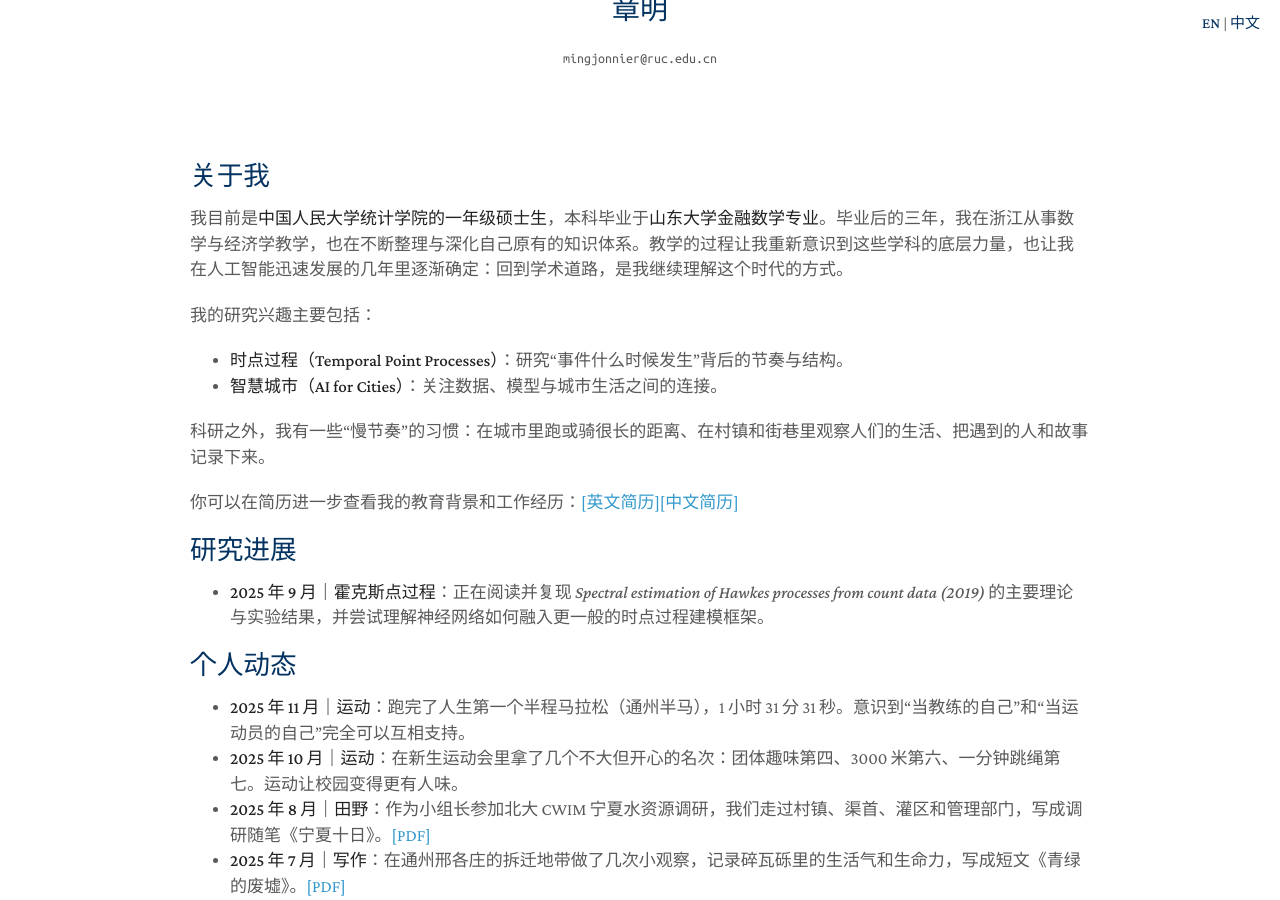
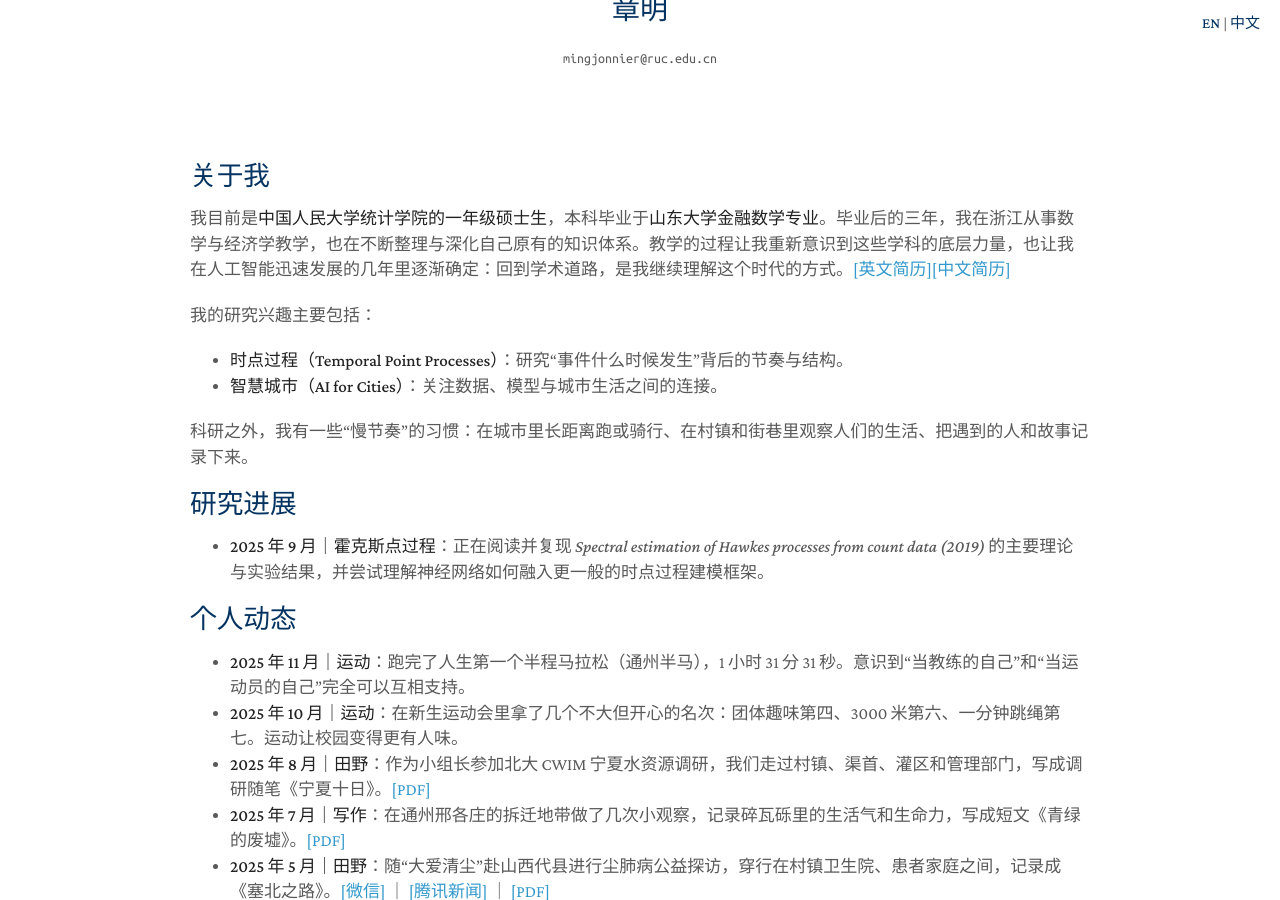
Before and after one commit to zhangming4153/zhangming4153.github.io, a Jekyll site: the page built from cn/index.md, in a window 1280 px wide and 900 px high, scrolled down 392 px. Built offline with Jekyll 4.4.1, drawn with Linux system fonts in a browser that asks for light colours; a style sheet for code colours, icons or effects is not loaded.

Commit message:
Update index.md

```diff
--- a/cn/index.md
+++ b/cn/index.md
@@ -4,15 +4,13 @@ permalink: /cn/
 title: 章明
 ---
 ## 关于我
-我目前是**中国人民大学统计学院的一年级硕士生**，本科毕业于**山东大学金融数学专业**。毕业后的三年，我在浙江从事数学与经济学教学，也在不断整理与深化自己原有的知识体系。教学的过程让我重新意识到这些学科的底层力量，也让我在人工智能迅速发展的几年里逐渐确定：回到学术道路，是我继续理解这个时代的方式。
+我目前是**中国人民大学统计学院的一年级硕士生**，本科毕业于**山东大学金融数学专业**。毕业后的三年，我在浙江从事数学与经济学教学，也在不断整理与深化自己原有的知识体系。教学的过程让我重新意识到这些学科的底层力量，也让我在人工智能迅速发展的几年里逐渐确定：回到学术道路，是我继续理解这个时代的方式。[[英文简历]](/assets/CV_MingZhang_en.pdf)[[中文简历]](/assets/CV_MingZhang_zh.pdf)
 
 我的研究兴趣主要包括：
 - **时点过程（Temporal Point Processes）**：研究“事件什么时候发生”背后的节奏与结构。
 - **智慧城市（AI for Cities）**：关注数据、模型与城市生活之间的连接。
 
-科研之外，我有一些“慢节奏”的习惯：在城市里跑或骑很长的距离、在村镇和街巷里观察人们的生活、把遇到的人和故事记录下来。
-
-你可以在简历进一步查看我的教育背景和工作经历：[[英文简历]](/assets/CV_MingZhang_en.pdf)[[中文简历]](/assets/CV_MingZhang_zh.pdf)
+科研之外，我有一些“慢节奏”的习惯：在城市里长距离跑或骑行、在村镇和街巷里观察人们的生活、把遇到的人和故事记录下来。
 
 ## 研究进展
 
```
